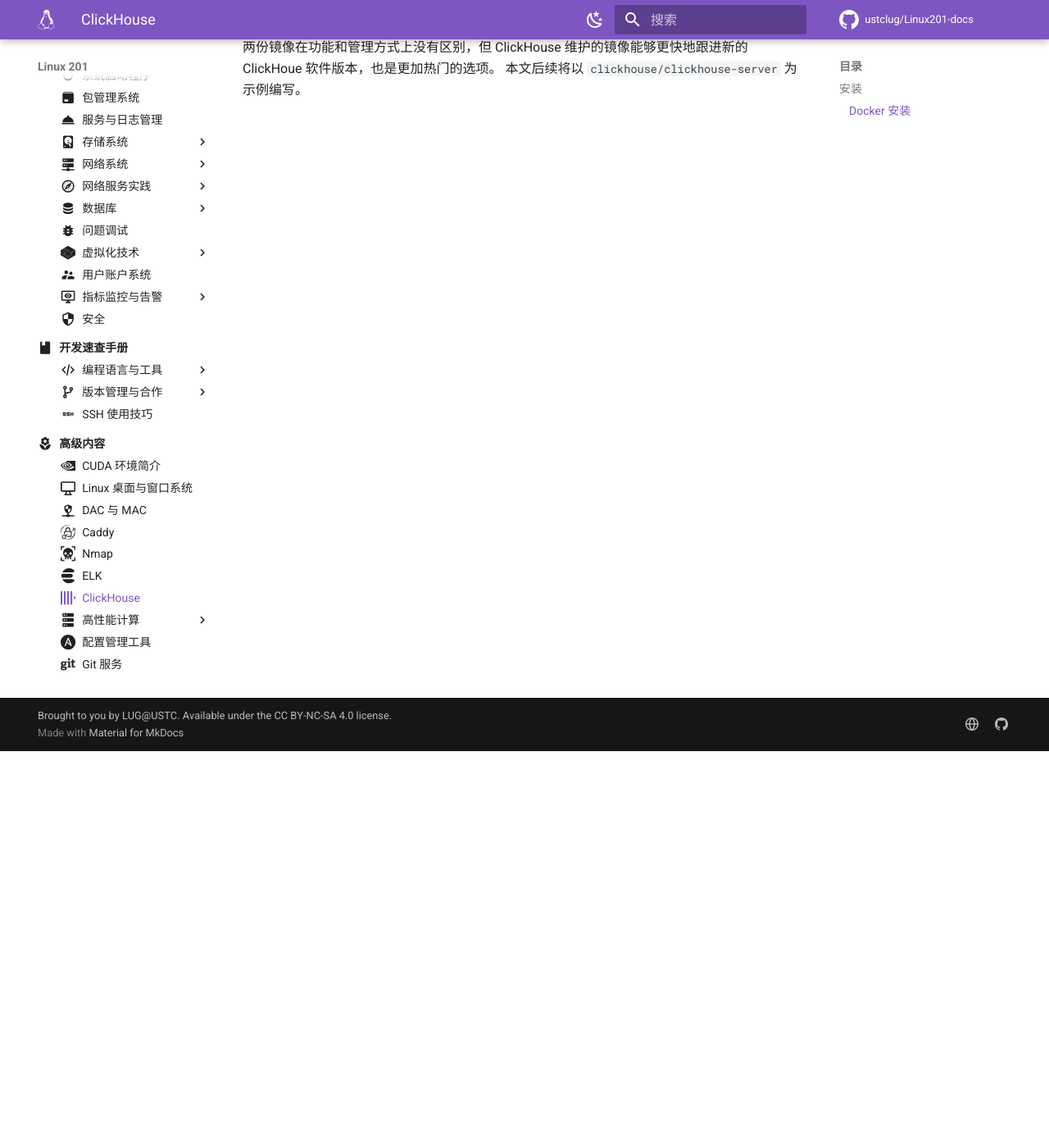
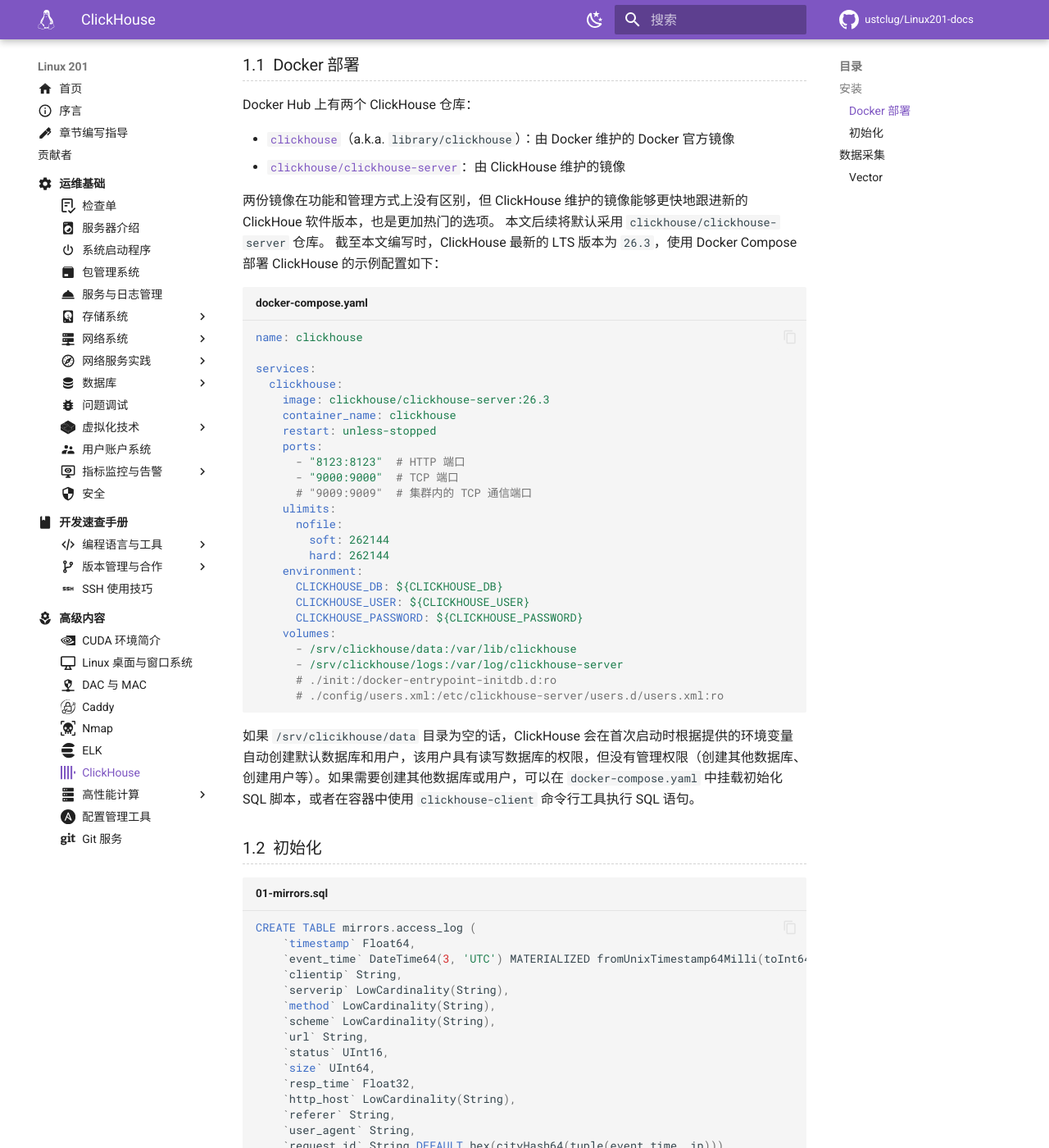
Before and after one commit to ustclug/Linux201-docs, an MkDocs documentation site: the page built from docs/advanced/clickhouse.md, in a window 1280 px wide and 1400 px high, scrolled down 484 px. Shown: the whole window at 82% size. Built offline with MkDocs 1.6.1 and Material for MkDocs 9.7.7, drawn with Linux system fonts in a browser that asks for light colours; comment, search, counter and statistics services are not loaded; some of the changed text lies outside the part shown.

Commit message:
advanced/clickhouse: Commit current writing

````diff
--- a/docs/advanced/clickhouse.md
+++ b/docs/advanced/clickhouse.md
@@ -4,11 +4,17 @@
 
 # ClickHouse
 
+!!! note "主要作者"
+
+    [@iBug][iBug]
+
 !!! warning "本文编写中"
+
+[ClickHouse](https://clickhouse.com/)（也称作 CH、CK、<s>:material-cursor-default-click::material-home:点击房子</s>）是一个开源的列式数据库，主要用于 OLAP 查询，支持大规模数据集和实时分析。
 
 ## 安装
 
-### Docker 安装
+### Docker 部署
 
 Docker Hub 上有两个 ClickHouse 仓库：
 
@@ -16,4 +22,119 @@
 - [`clickhouse/clickhouse-server`](https://hub.docker.com/r/clickhouse/clickhouse-server)：由 ClickHouse 维护的镜像
 
 两份镜像在功能和管理方式上没有区别，但 ClickHouse 维护的镜像能够更快地跟进新的 ClickHoue 软件版本，也是更加热门的选项。
-本文后续将以 `clickhouse/clickhouse-server` 为示例编写。
+本文后续将默认采用 `clickhouse/clickhouse-server` 仓库。
+截至本文编写时，ClickHouse 最新的 LTS 版本为 `26.3`，使用 Docker Compose 部署 ClickHouse 的示例配置如下：
+
+```yaml title="docker-compose.yaml"
+name: clickhouse
+
+services:
+  clickhouse:
+    image: clickhouse/clickhouse-server:26.3
+    container_name: clickhouse
+    restart: unless-stopped
+    ports:
+      - "8123:8123"  # HTTP 端口
+      - "9000:9000"  # TCP 端口
+      # "9009:9009"  # 集群内的 TCP 通信端口
+    ulimits:
+      nofile:
+        soft: 262144
+        hard: 262144
+    environment:
+      CLICKHOUSE_DB: ${CLICKHOUSE_DB}
+      CLICKHOUSE_USER: ${CLICKHOUSE_USER}
+      CLICKHOUSE_PASSWORD: ${CLICKHOUSE_PASSWORD}
+    volumes:
+      - /srv/clickhouse/data:/var/lib/clickhouse
+      - /srv/clickhouse/logs:/var/log/clickhouse-server
+      # ./init:/docker-entrypoint-initdb.d:ro
+      # ./config/users.xml:/etc/clickhouse-server/users.d/users.xml:ro
+```
+
+如果 `/srv/clicikhouse/data` 目录为空的话，ClickHouse 会在首次启动时根据提供的环境变量自动创建默认数据库和用户，该用户具有读写数据库的权限，但没有管理权限（创建其他数据库、创建用户等）。如果需要创建其他数据库或用户，可以在 `docker-compose.yaml` 中挂载初始化 SQL 脚本，或者在容器中使用 `clickhouse-client` 命令行工具执行 SQL 语句。
+
+### 初始化
+
+```sql title="01-mirrors.sql"
+CREATE TABLE mirrors.access_log (
+    `timestamp` Float64,
+    `event_time` DateTime64(3, 'UTC') MATERIALIZED fromUnixTimestamp64Milli(toInt64(timestamp * 1000)),
+    `clientip` String,
+    `serverip` LowCardinality(String),
+    `method` LowCardinality(String),
+    `scheme` LowCardinality(String),
+    `url` String,
+    `status` UInt16,
+    `size` UInt64,
+    `resp_time` Float32,
+    `http_host` LowCardinality(String),
+    `referer` String,
+    `user_agent` String,
+    `request_id` String DEFAULT hex(cityHash64(tuple(event_time, ip))),
+    `proto` LowCardinality(String),
+    `proxied` LowCardinality(String),
+    `alpn` LowCardinality(String),
+    -- `ip` IPv6 MATERIALIZED if(isIPv4String(clientip), IPv4ToIPv6(toIPv4OrDefault(clientip)), toIPv6OrDefault(clientip)),
+    `source` LowCardinality(String) DEFAULT '',
+    -- `repo` LowCardinality(String) MATERIALIZED extract_repo("url")
+)
+ENGINE = ReplacingMergeTree
+PARTITION BY toDate(event_time)
+PRIMARY KEY (event_time)
+ORDER BY (event_time, request_id)
+SETTINGS index_granularity = 8192;
+```
+
+## 数据采集
+
+### Vector
+
+USTC Mirrors 使用的 Vector 配置参考：
+
+```yaml title="vector.yaml"
+sources:
+  mirror_logs:
+    type: file
+    include:
+      - /var/log/nginx/mirrors/access_json.log
+      - /var/log/nginx/403/access_json.log
+      - /var/log/nginx/cacheproxy/*_json.log
+    read_from: end
+    fingerprint:
+      strategy: device_and_inode
+
+transforms:
+  parsed_logs:
+    type: remap
+    inputs:
+      - mirror_logs
+    source: |
+      filename = .file
+      . = parse_json!(string!(.message))
+      .source = ""
+      if contains!(filename, "/mirrors/") {
+        .source = "mirrors"
+      } else if contains!(filename, "/403/") {
+        .source = "403"
+      } else if contains!(filename, "/cacheproxy/") {
+        .source = "cacheproxy"
+      }
+
+sinks:
+  mirrorlog:
+    type: clickhouse
+    inputs:
+      - parsed_logs
+    endpoint: http://localhost:8123/
+    auth:
+      strategy: basic
+      user: xi
+      password: "Xaleid<>scopiX"
+    database: mirrors
+    table: access_log
+    format: json_each_row
+    buffer:
+      type: disk
+      max_size: 1073741824
+```
````
Also changed, not shown: docs/ops/storage/zfs.md (+4 -0 lines).
